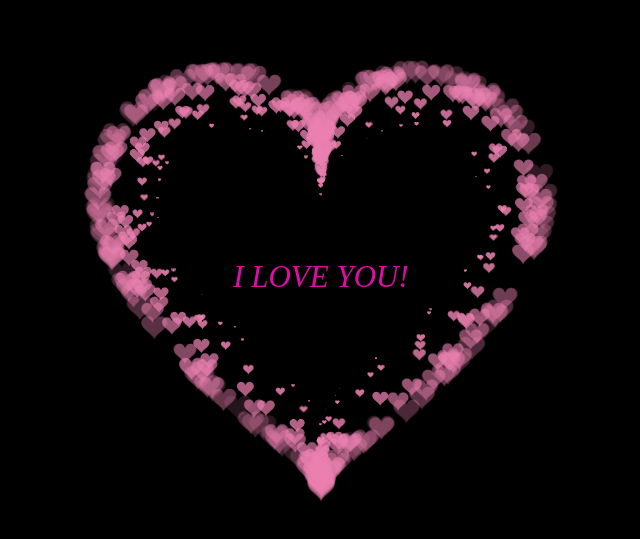
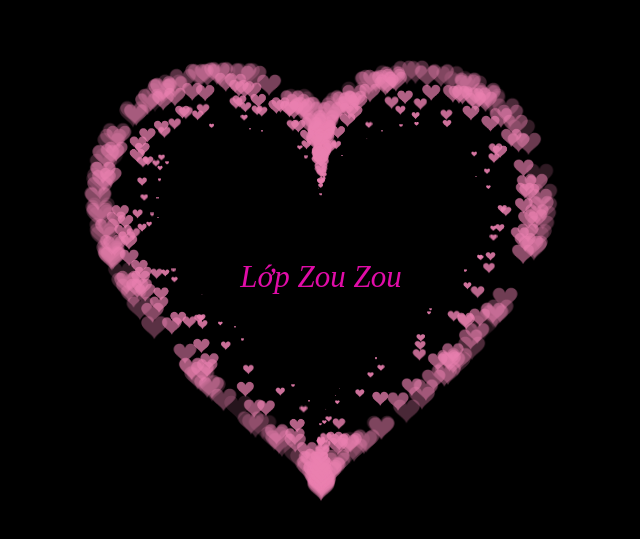
Before and after one commit to phat783/PPtym, a plain HTML site: page index.html in a window 1280 px wide. Shown: the part 123-662 px from the top of the page, without its empty margins (319-959 px from the left). Drawn offline with Linux system fonts and the light colour scheme.

Commit message:
Update index.html

```diff
--- a/index.html
+++ b/index.html
@@ -526,7 +526,7 @@ var ParticlePool = (function() {
         align-items: center;
         justify-content: center;
         margin-bottom: 5px;
-        text-align: center;">I LOVE YOU!</div>
+        text-align: center;">Lớp Zou Zou</div>
 
  </BODY>
 
```
